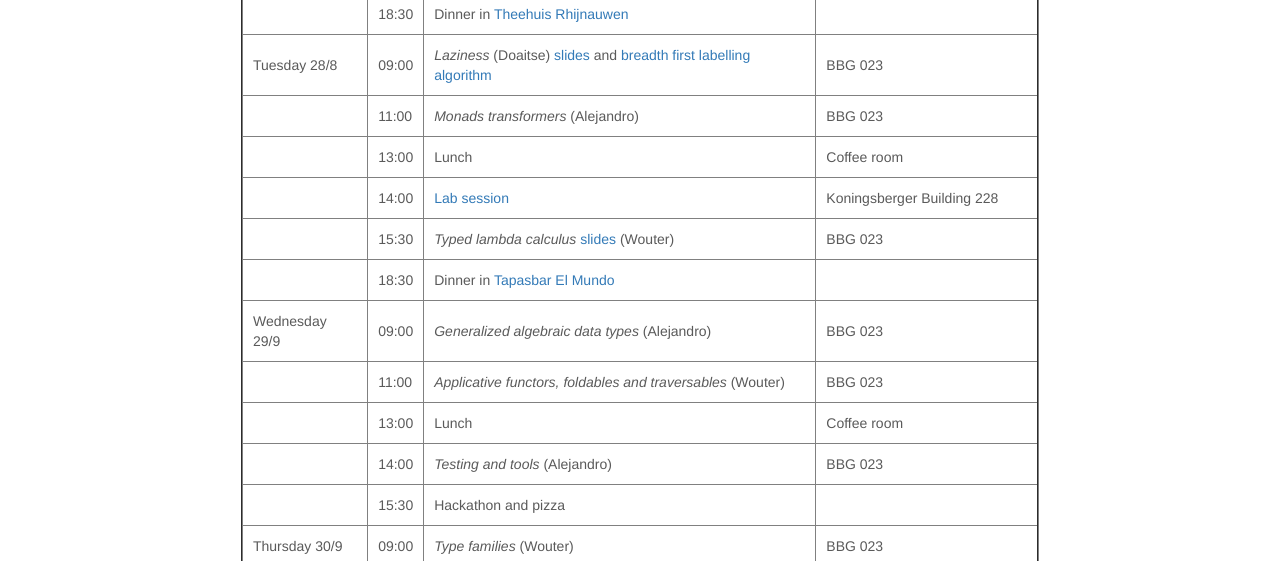
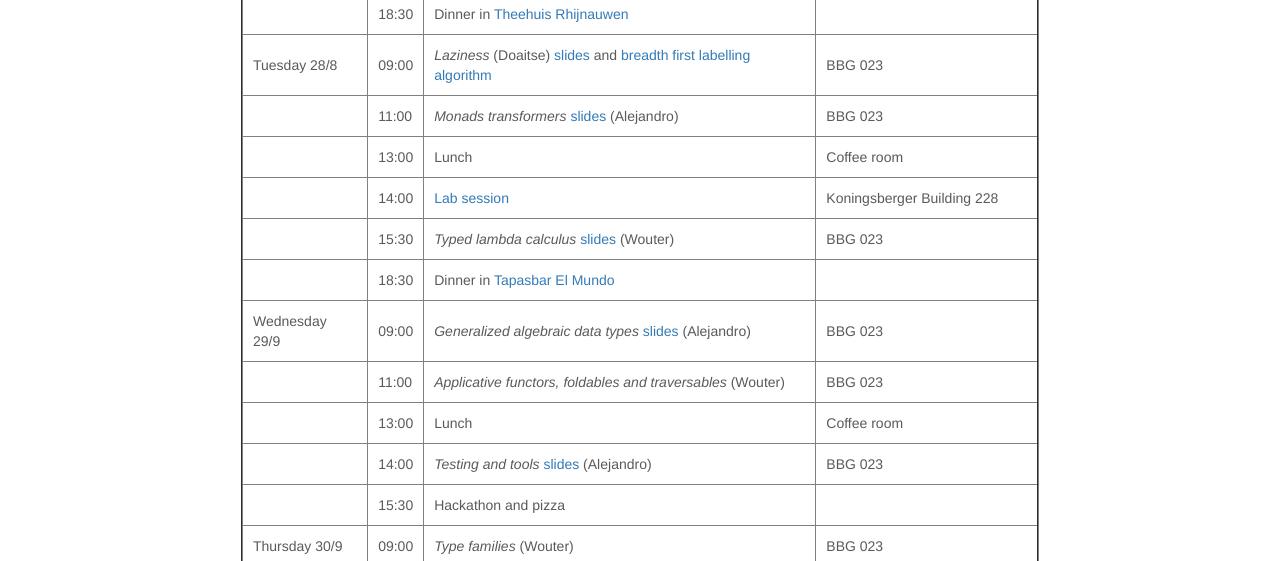
Before and after one commit to uu-afp/uu-afp.github.io, a Jekyll site: the page built from schedule.html, in a window 1280 px wide. Shown: the part 598-1159 px from the top of the page. Built offline with Jekyll 4.4.1, drawn with Linux system fonts in a browser that asks for light colours; nearby versions of some CDN libraries.

Commit message:
Add slides for transformers, GADTS, tools

```diff
--- a/schedule.html
+++ b/schedule.html
@@ -95,7 +95,7 @@ will be in the adjacent Koningsberger building (KBG).</p>
     <tr>
       <td></td>
       <td>11:00</td>
-      <td><i>Monads transformers</i> (Alejandro)</td>
+      <td><i>Monads transformers</i> <a href="slides/afp-transformers.pdf">slides</a> (Alejandro)</td>
       <td>BBG 023 </td>
     </tr>
 
@@ -131,7 +131,7 @@ will be in the adjacent Koningsberger building (KBG).</p>
     <tr>
       <td>Wednesday 29/9</td>
       <td>09:00</td>
-      <td><i>Generalized algebraic data types</i> (Alejandro)</td>
+      <td><i>Generalized algebraic data types</i> <a href="slides/afp-gadts.pdf">slides</a> (Alejandro)</td>
       <td>BBG 023 </td>
     </tr>
 
@@ -152,7 +152,7 @@ will be in the adjacent Koningsberger building (KBG).</p>
     <tr>
       <td></td>
       <td>14:00</td>
-      <td><i>Testing and tools</i> (Alejandro)</td>
+      <td><i>Testing and tools</i> <a href="slides/afp-tools.pdf">slides</a> (Alejandro)</td>
       <td>BBG 023 </td>
     </tr>
 
```
Also changed, not shown: 3 other files.
